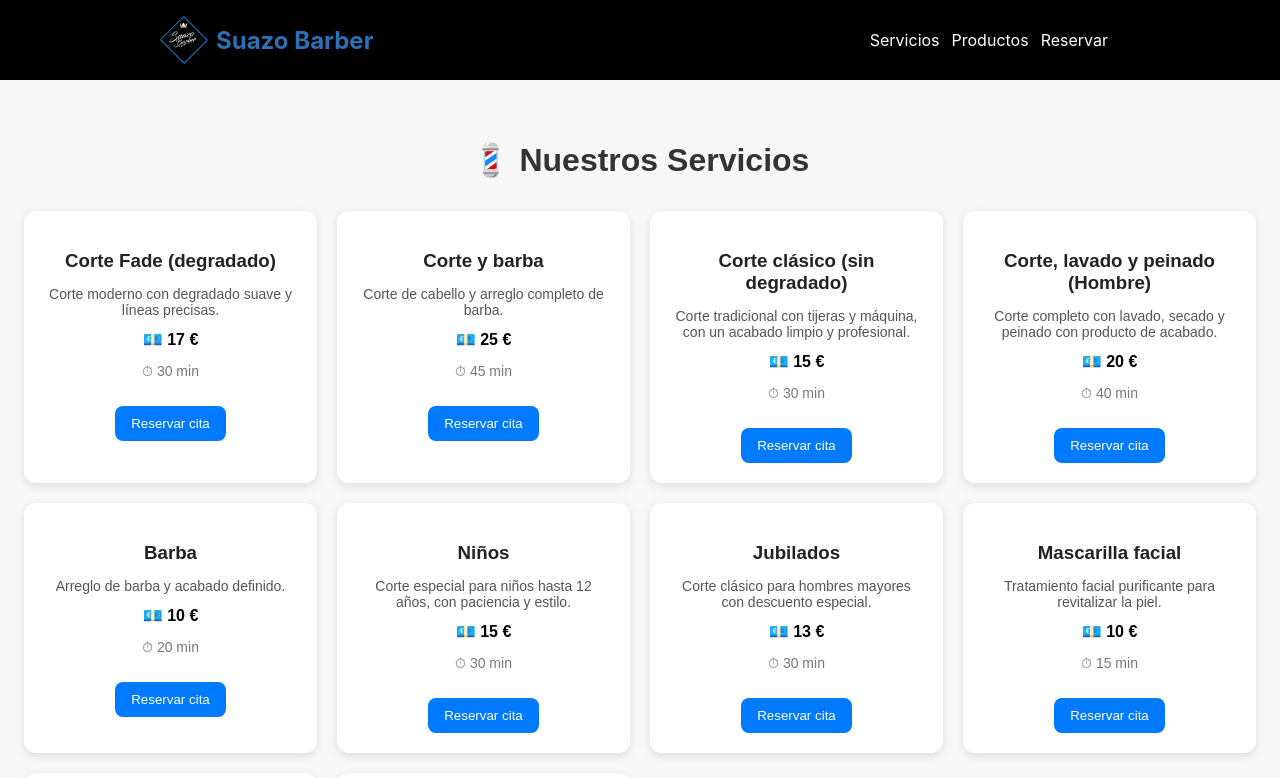
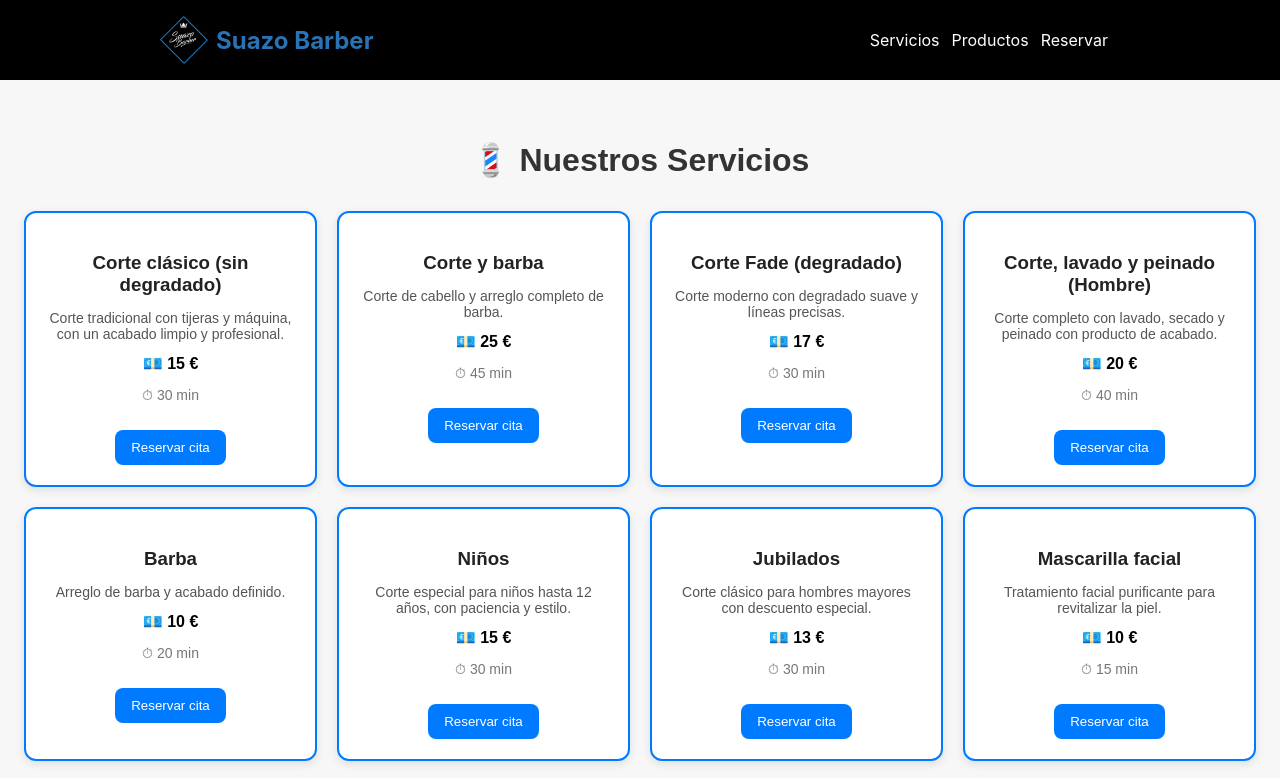
Before and after one commit to barbearia-suazo-site/client, a Next.js app: page /servicos in a window 1280 px wide. Shown: the top 778 px of the page. Built offline with nearby package versions, Linux system fonts and the light colour scheme; no server answers.

Commit message:
Update servicos.js
Blue Border Added

```diff
--- a/pages/servicos.js
+++ b/pages/servicos.js
@@ -10,12 +10,12 @@ export default function Servicios() {
   // --- Lista de servicios con links ya insertados ---
   const servicios = [
     {
-      nombre: "Corte Fade (degradado)",
+      nombre: "Corte clásico (sin degradado)",
       descripcion:
-        "Corte moderno con degradado suave y líneas precisas.",
-      precio: 17,
+        "Corte tradicional con tijeras y máquina, con un acabado limpio y profesional.",
+      precio: 15,
       duracion: 30,
-      link: "https://calendar.app.google/weAYrtqKqzKWxU8j8",
+      link: "https://calendar.app.google/HMhGdCRaXdMNjCCf9",
     },
     {
       nombre: "Corte y barba",
@@ -25,12 +25,12 @@ export default function Servicios() {
       link: "https://calendar.app.google/uEZNLkeRfBgPKrDy7",
     },
     {
-      nombre: "Corte clásico (sin degradado)",
+      nombre: "Corte Fade (degradado)",
       descripcion:
-        "Corte tradicional con tijeras y máquina, con un acabado limpio y profesional.",
-      precio: 15,
+        "Corte moderno con degradado suave y líneas precisas.",
+      precio: 17,
       duracion: 30,
-      link: "https://calendar.app.google/HMhGdCRaXdMNjCCf9",
+      link: "https://calendar.app.google/weAYrtqKqzKWxU8j8",
     },
     {
       nombre: "Corte, lavado y peinado (Hombre)",
@@ -101,7 +101,7 @@ export default function Servicios() {
           service: servicio.nombre,
           date: new Date().toISOString(),      // momento del clic (no la hora real del Google Calendar)
           duration: servicio.duracion,
-          price: servicio.precio,              // 💶 aquí va el precio que se usa en la venta
+          price: servicio.precio,              //  aquí va el precio que se usa en la venta
         };
 
         // Dispara el POST pero sin bloquear la apertura del calendario
@@ -160,6 +160,7 @@ export default function Servicios() {
             style={{
               background: "#fff",
               borderRadius: 12,
+              border: "2px solid #007bff",
               boxShadow: "0 3px 10px rgba(0,0,0,0.1)",
               padding: 20,
               textAlign: "center",
```
